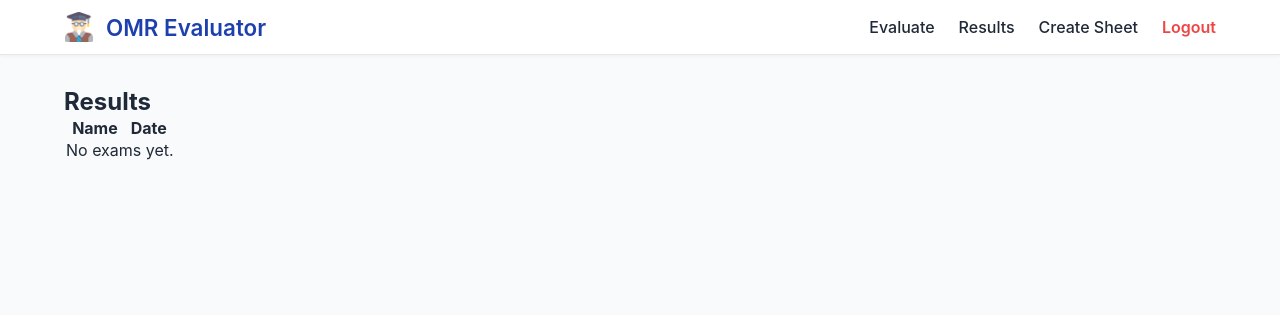
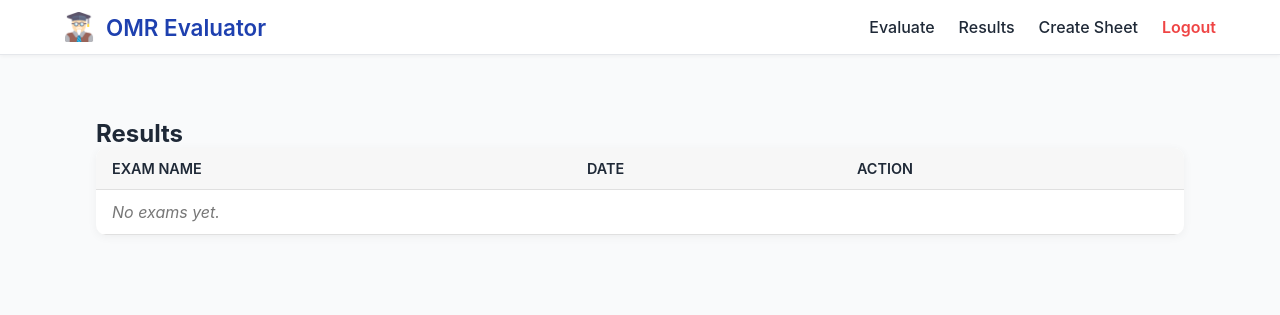
Before and after one commit to ibnu-umer/bubble-sheet-evaluator-web, a Django app: page /exam/results/ in a window 1280 px wide. Shown: the top 315 px of the page. Run offline with Django 5.2, Linux system fonts and the light colour scheme.

Commit message:
style(results_page): add style for results_page

```diff
--- /dev/null
+++ b/omr/static/css/results_page.css
@@ -0,0 +1,53 @@
+/* results_list.css */
+
+.results-list {
+    padding: 2rem;
+}
+
+.results-table {
+    width: 100%;
+    border-collapse: collapse;
+    background: #fff;
+    border-radius: 10px;
+    overflow: hidden;
+    box-shadow: 0 2px 10px rgba(0, 0, 0, 0.05);
+}
+
+.results-table th,
+.results-table td {
+    padding: 12px 16px;
+    border-bottom: 1px solid #e0e0e0;
+    text-align: left;
+}
+
+.results-table th {
+    background: #f7f7f7;
+    font-weight: 600;
+    text-transform: uppercase;
+    font-size: 0.9rem;
+}
+
+.results-table tr:hover {
+    background: #fafafa;
+}
+
+.table-actions .btn-view {
+    background-color: #007bff;
+    color: white;
+    border: none;
+    padding: 6px 12px;
+    border-radius: 6px;
+    cursor: pointer;
+    transition: background-color 0.2s ease;
+}
+
+.table-actions .btn-view:hover {
+    background-color: #0056b3;
+}
+
+.no-data {
+    text-align: center;
+    color: #777;
+    font-style: italic;
+    padding: 1rem;
+}
--- a/omr/templates/results_page.html
+++ b/omr/templates/results_page.html
@@ -1,31 +1,44 @@
-{% extends 'base.html' %} {% block title %}OMR Evaluator{% endblock %}
+{% extends 'base.html' %}
 {% load static %}
+{% block title %}Results | OMR Evaluator{% endblock %}
+
 {% block content %}
+<section class="page-section results-list">
+    <header class="section-header">
+        <h1 class="section-title">Results</h1>
+    </header>
 
-<h2>Results</h2>
-<table>
+    <div class="table-wrapper">
+        <table class="results-table">
             <thead>
                 <tr>
-            <th>Name</th>
+                    <th>Exam Name</th>
                     <th>Date</th>
-            <th></th>
+                    <th>Action</th>
                 </tr>
             </thead>
             <tbody>
                 {% for exam in exams %}
                 <tr>
-            <td>{{ exam.exam_name }}</td>
-            <td>{{ exam.exam_date }}</td>
-            <td>
+                    <td class="exam-name">{{ exam.exam_name }}</td>
+                    <td class="exam-date">{{ exam.exam_date|date:"d M Y" }}</td>
+                    <td class="table-actions">
                         <a href="{% url 'results' exam.exam_id %}">
-                    <button type="button">Show result</button>
+                            <button type="button" class="btn btn-view">Show Result</button>
                         </a>
                     </td>
                 </tr>
                 {% empty %}
-        <tr><td colspan="4">No exams yet.</td></tr>
+                <tr>
+                    <td colspan="3" class="no-data">No exams yet.</td>
+                </tr>
                 {% endfor %}
             </tbody>
         </table>
+    </div>
+</section>
+{% endblock %}
 
+{% block styles %}
+<link rel="stylesheet" href="{% static 'css/results_page.css' %}">
 {% endblock %}
```
Lines whose indentation alone changed are shown as unchanged.
